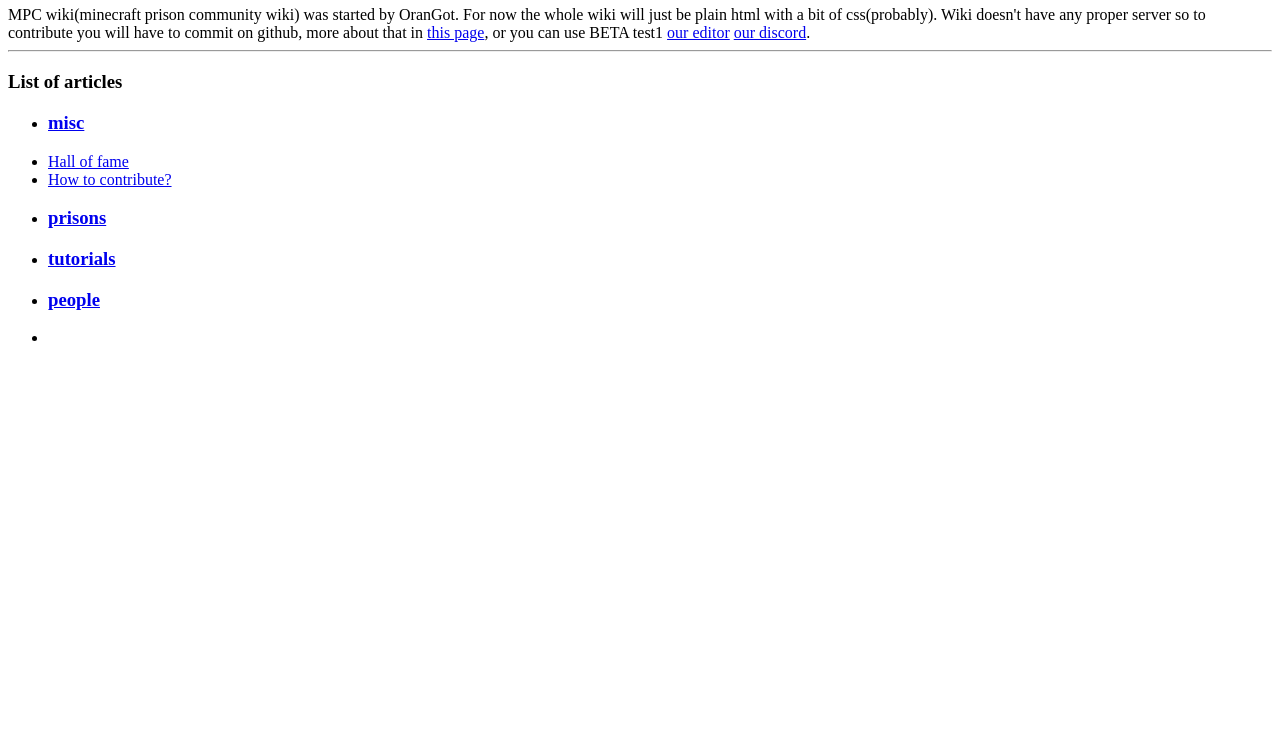
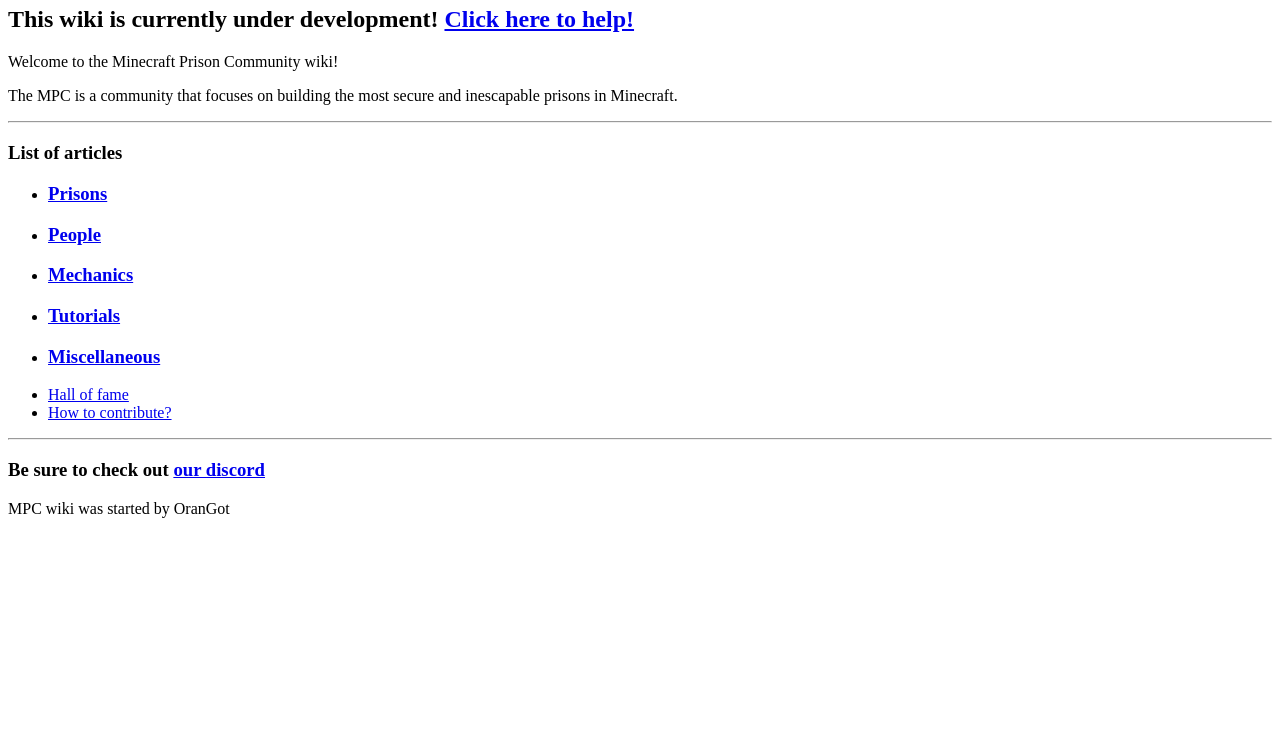
Before and after one commit to OranGot/MPC-wiki, a plain HTML site: page index.html in a window 1280 px wide. Shown: the part 60-800 px from the top of the page. Drawn offline with Linux system fonts and the light colour scheme.

Commit message:
improved index.html and How2Contribute

```diff
--- a/index.html
+++ b/index.html
@@ -1,23 +1,21 @@
-<title>Main Page</title>
+<title>MPC wiki - Home</title>
 <body>
-    <h1>Welcome to the main page!</h1>
-    <div>MPC wiki(minecraft prison community wiki) was started by OranGot. For now the whole wiki will just be plain html
-        with a bit of css(probably). Wiki doesn't have any proper server so to contribute you will have to commit on github,
-        more about that in <a href = "Main/misc/How2Contribute.html">this page</a>, or you can use BETA test1
-        <a href = editor/editor.html>our editor</a>
-        <a href = https://discord.gg/Jea7Sh5YCb target = "_blank">our discord</a>.
-
-
-    </div>
+    <h1>The MPC wiki</h1>
+    <h2>This wiki is currently under development!   <a href = "Main/misc/How2Contribute.html">Click here to help!</a></h2>
+    <p>Welcome to the Minecraft Prison Community wiki!</p>
+    <p>The MPC is a community that focuses on building the most secure and inescapable prisons in Minecraft.</p>
     <hr>
     <h3>List of articles</h3>
     <ul>
-        <li><a href = "Main/misc/Misc_contents.html"><h3>misc</h3></a></li>
-        <li><a href=" Main/misc/Hall_Of_Fame.html"> Hall of fame</a></li>
-        <li><a href=" Main/misc/How2Contribute.html"> How to contribute?</a></li>
-        <li><a href = "Main/Prisons/prisons_contents.html"><h3>prisons</h3></a></li>
-        <li><a href = "Main/Tutorials/Tutorials_contents.html"><h3>tutorials</h3></a></li>
-        <li><a href = "Main/People/people_contents.html"><h3>people</h3></a></li>
-        <li><a href = "Main/Mechanics/mechanics_contents.html"></a></li>
+        <li><a href = "Main/Prisons/prisons_contents.html"><h3>Prisons</h3></a></li>
+        <li><a href = "Main/People/people_contents.html"><h3>People</h3></a></li>
+        <li><a href = "Main/Mechanics/mechanics_contents.html"><h3>Mechanics</h3></a></li>
+        <li><a href = "Main/Tutorials/Tutorials_contents.html"><h3>Tutorials</h3></a></li>
+        <li><a href = "Main/misc/Misc_contents.html"><h3>Miscellaneous</h3></a></li>
+        <li><a href = "Main/misc/Hall_Of_Fame.html">Hall of fame</a></li>
+        <li><a href = "Main/misc/How2Contribute.html">How to contribute?</a></li>
     </ul>
+    <hr>
+    <h3>Be sure to check out <a href = https://discord.gg/Jea7Sh5YCb target = "_blank">our discord</a></h3>
+    <p>MPC wiki was started by OranGot</p>
 </body>
```
Also changed, not shown: Main/misc/How2Contribute.html (+11 -14 lines), Main/Prisons/Mangroves_era/Eleos_citadel_2:1.html (deleted), Main/Prisons/eleos_vault69_era/Arctic_Bastion2:1.html (deleted).
